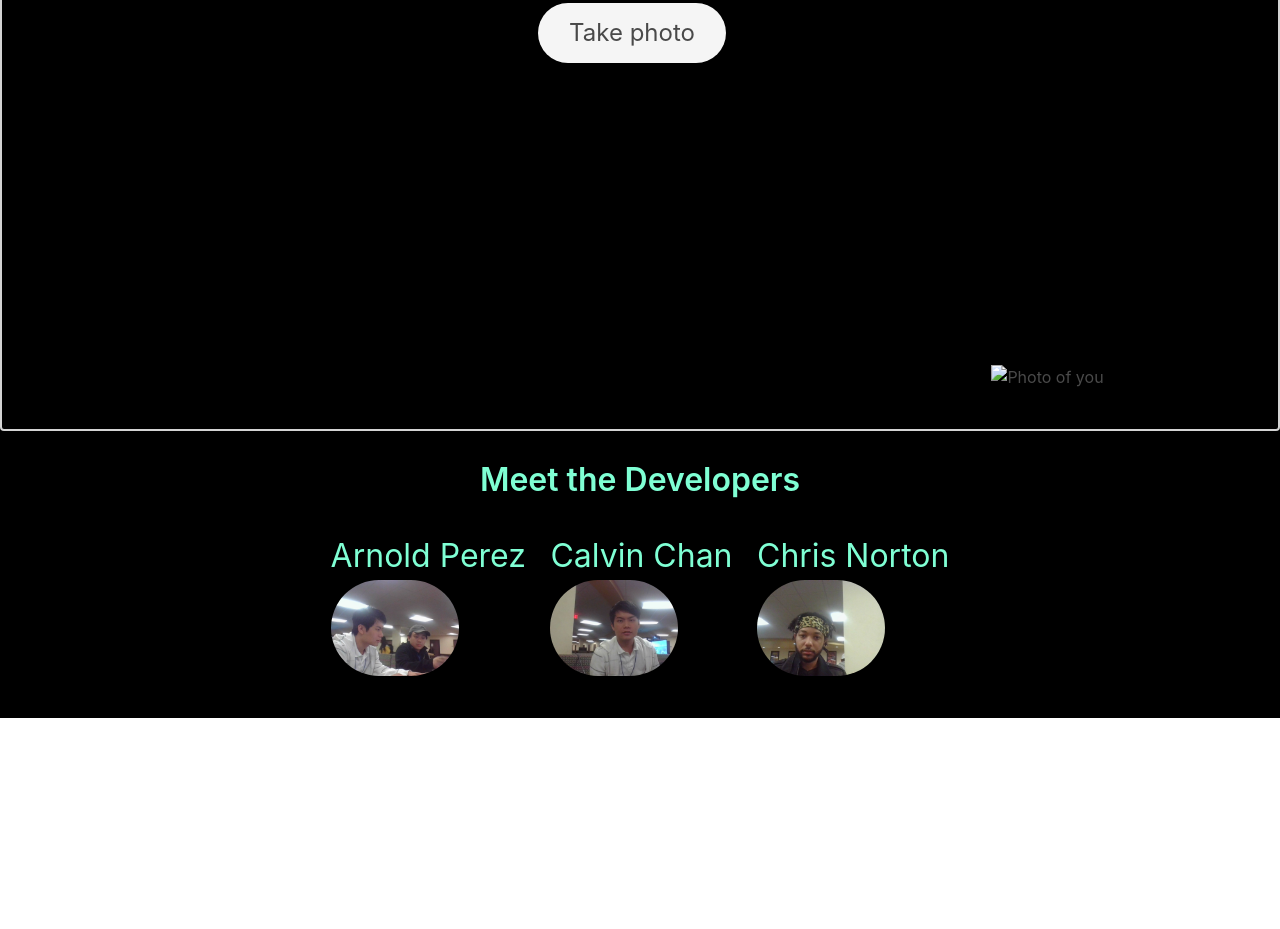
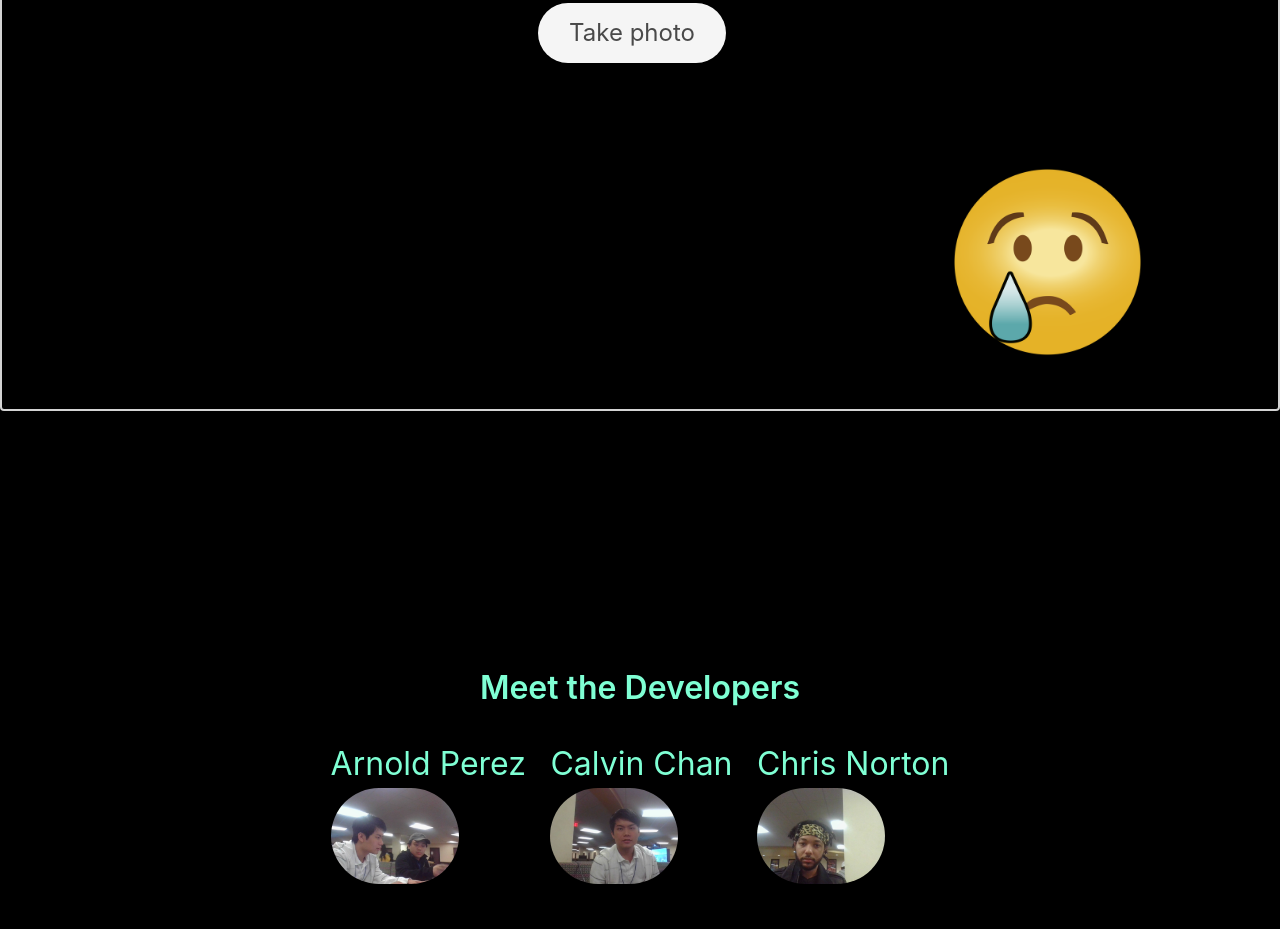
Before and after one commit to arnoldlperez/EmoDance, a plain HTML site: page index.html in a window 1280 px wide. Shown: the part 360-1289 px from the top of the page. Before the commit the page ends 1078 px from the top, so only its background shows below. Drawn offline with nearby package versions, Linux system fonts and the light colour scheme.

Commit message:
new emotes

```diff
--- a/index.html
+++ b/index.html
@@ -34,7 +34,7 @@
                 <br> <video id="video" width="400" height="300"></video>
 
                 <canvas id="canvas" width="400" height="300"></canvas>
-                <img id="photo" src="img/sad.gif" alt="Photo of you">
+                <img id="photo" src="img/sad.png" alt="Photo of you">
                 </article>
                 </div>
             </div>
--- a/templates/styles.css
+++ b/templates/styles.css
@@ -1,10 +1,11 @@
-body{background:black;
+body{
+    background:black;
     max-height: 100%;
-    padding 20px;}
+    padding: 20px;
+}
 
     .back{
         background:black !important;
-
     }
     p{
         font-size: 30px;
@@ -18,6 +19,9 @@ body{background:black;
         text-shadow: 4px 3px 0 #7A7A7A;
         background-color: darkolivegreen !important;
         border-radius: 40px;
+    }
+    .bottom{
+        padding:3em;
     }
     .tile{
         text-align: center;
@@ -37,7 +41,7 @@ body{background:black;
         padding-top: 3vh !important;
     }
     .middle{
-        height: 40em;
+        height: 50em;
     }
     body {
         font-family: 'Exo', sans-serif;
```
Also changed, not shown: img/anger.png (added), img/joy.png (added), img/sad.png (added), img/surprise.png (added), 1 other file.
